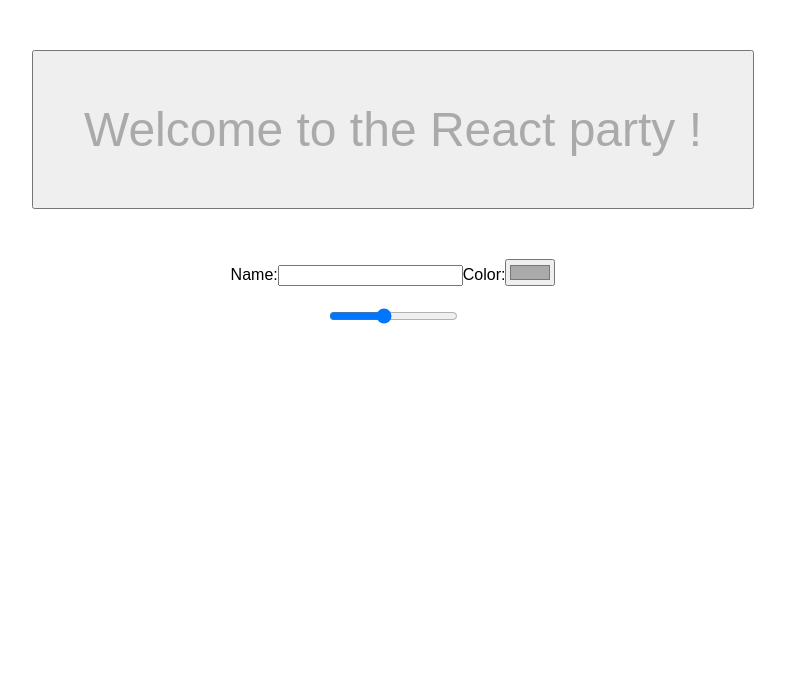
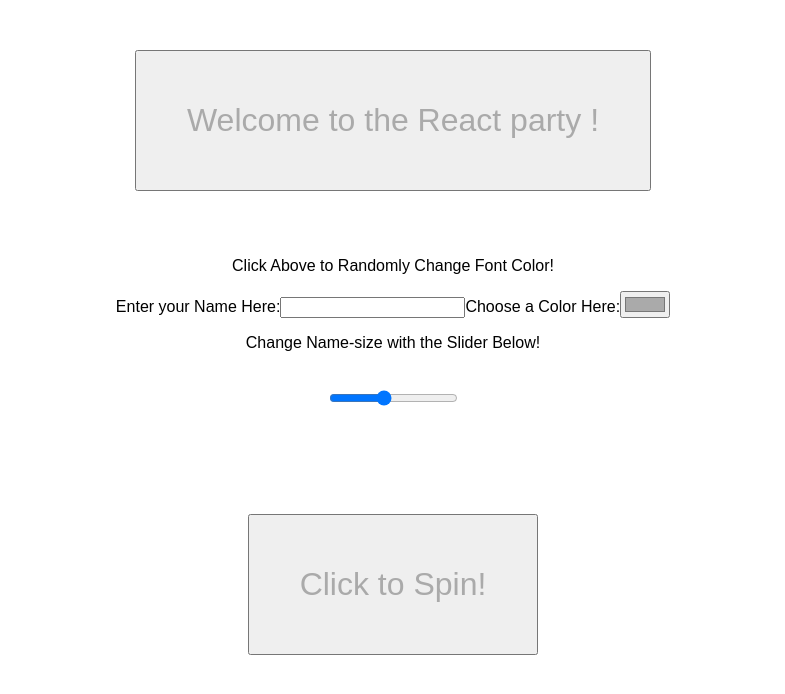
Before and after one commit to cfpdx-401JS-spring-2017/react-editor, a React (Create React App) app: page / in a window 1280 px wide. Shown: the top 694 px of the page, without its empty margins (247-1032 px from the left). Built offline with nearby package versions, Linux system fonts and the light colour scheme.

Commit message:
added rotate method. Not yet working.

```diff
--- a/src/App.js
+++ b/src/App.js
@@ -8,7 +8,8 @@
     this.state = {
       name: '',
       color: '#aaaaaa',
-      font: 42
+      font: 42,
+      rotate: 0
     };
 
   }
@@ -25,34 +26,44 @@
     this.setState({ font });
   }
 
+  makeRotate(rotation) {
+    this.setState({ rotation });
+  }
+
 
 
   render() {
-    const {name, color, font} = this.state;
+    const {name, color, font, rotation} = this.state;
 
     return (
       <div className="welcome">
         <button style={{ color }} onClick={() => this.changeColor('#' + Math.floor(Math.random() * 16777215).toString(16))}>Welcome to the React party {name}!</button>
+        <p>Click Above to Randomly Change Font Color!</p>
         <div className="name">
           <label>
-            Name:
+            Enter your Name Here:
             <input
               value={name}
               onChange={e => this.changeMessage(e.target.value)} />
           </label>
           <label>
-            Color:
+            Choose a Color Here:
             <input
               type='color'
               value={color}
               onChange={e => this.changeColor(e.target.value)} />
           </label>
         </div>
+        <p>Change Name-size with the Slider Below!</p>
         <div className='display' style={{
-          fontSize: `${font}px`, color}}>
+          fontSize: `${font}px`, color
+        }}>
           <input type='range' value={font}
             onChange={e => { this.changeFontSize(e.target.value) }} /><br />
-          {name}
+          {name} <br />
+        </div>
+        <div>
+          <button style={{ color }} font-size={'42px'} value={rotation} onClick={() => this.makeRotate({ rotation })}>Click to Spin!</button>
         </div>
       </div >
     );
--- a/src/index.css
+++ b/src/index.css
@@ -7,13 +7,9 @@
 button {
   margin: 50px;
   padding: 50px;
-  font-size: 3em;
+  font-size: 2em;
 }
 
 div {
   text-align: center;
 }
-
-settings {
-
-}
```
